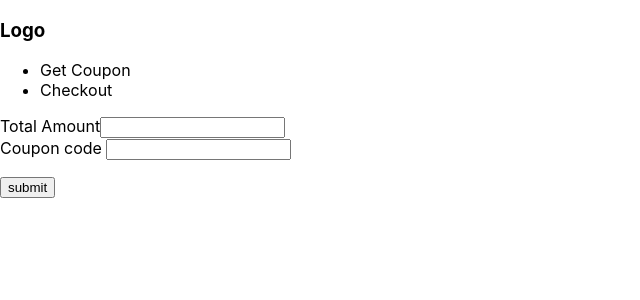
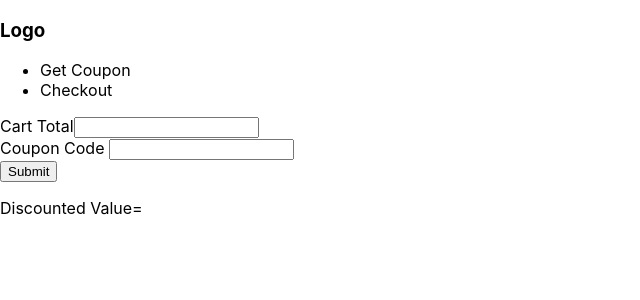
Before and after one commit to nish616/Coupon-validator, a React (Create React App) app: page /Checkout in a window 1280 px wide. Shown: the top 300 px of the page, without its empty margins (0-640 px from the left). Built offline with nearby package versions, Linux system fonts and the light colour scheme; the HTML template or start-up script is replaced by a standard one.

Commit message:
checkout

```diff
--- a/src/Checkout/Checkout.js
+++ b/src/Checkout/Checkout.js
@@ -1,39 +1,67 @@
 import React, { useState, useEffect } from "react";
-import Form from "../components/Form";
-import Button from "../components/Button";
 import axios from "../axios";
 
 function Checkout() {
-  const [discount , setDiscount] = useState([]);
 
-  useEffect(() => {
+  const [inputFields, setInputFields] = useState({
+    cartTotal : "",
+    couponName : ""
+  });
+  const [discount , setDiscount] = useState();
 
-  },[]);
+   function validateCoupon(event) {
+    axios.post("/checkout/validateCoupon", {
+       cartTotal : inputFields.cartTotal,
+       couponName : inputFields.couponName
+    }, {
+      headers: {
+        'Content-Type': 'application/json'
+      }
+    }).then((res) => {
+      console.log(res);
+      setDiscount(res.data.Discount);
+    })
+    .catch((err) => {
+      if(err) console.log(err);
+    });
 
-  async function validateCoupon(newNote) {
-     axios.post("/", {
-      name : newNote.title
-    }, {
-     headers: {
-       'Content-Type': 'application/json'
-     }
-    }).then((res) => {console.log(res)}).catch((err) => {console.log(err)});
+    //event.preventDefault();
+  }
 
+  function handleChange(event){
+    const { name: fieldName, value: fieldValue } = event.target;
+
+    setInputFields((prevValue) => {
+      if (fieldName === "cartTotal") {
+        return {
+          cartTotal: fieldValue,
+          couponName: prevValue.couponName
+        };
+      } else if (fieldName === "couponCode") {
+        return {
+          cartTotal: prevValue.cartTotal,
+          couponName: fieldValue
+        };
+      }
+    });
   }
+
 
   return (
     <div className="">
-      <Form
-      label1 ="Total Amount"
-      label2 = "Coupon code"
-      type1 = "text"
-      type2 = "text"
-      />
-      <p className="discount">{discount}</p>
-      <Button
-      button = "submit"
-      onClick = {validateCoupon}
-      />
+
+        <div>
+           <label> Cart Total</label>
+           <input type="text" name="cartTotal" onChange={handleChange} value={inputFields.cartTotal} />
+        </div>
+        <div>
+          <label> Coupon Code </label>
+            <input type="text" name="couponCode" onChange={handleChange} value={inputFields.couponCode} />
+        </div>
+        <button type="button" onClick={validateCoupon}>Submit</button>
+
+      <p className="discount">Discounted Value={discount}</p>
+
     </div>
   );
 }
--- a/src/components/Button.js
+++ /dev/null
@@ -1,9 +0,0 @@
-import React from "react";
-
-function Button(props){
-    return(
-        <button >{props.button}</button>
-    )
-}
-
-export default Button;
--- a/src/components/Form.js
+++ /dev/null
@@ -1,21 +0,0 @@
-import React from "react";
-import Button from "../components/Button";
-
-function Form(props){
-    return (
-        <div className="">
-            <form className = "">
-                <div>
-                    <label>{props.label1}</label>
-                    <input type={props.type1}  />
-                </div>
-                <div>
-                    <label>{props.label2} </label>
-                    <input type={props.type2} />
-                </div>
-            </form>
-        </div>
-    )
-}
-
-export default Form;
```
